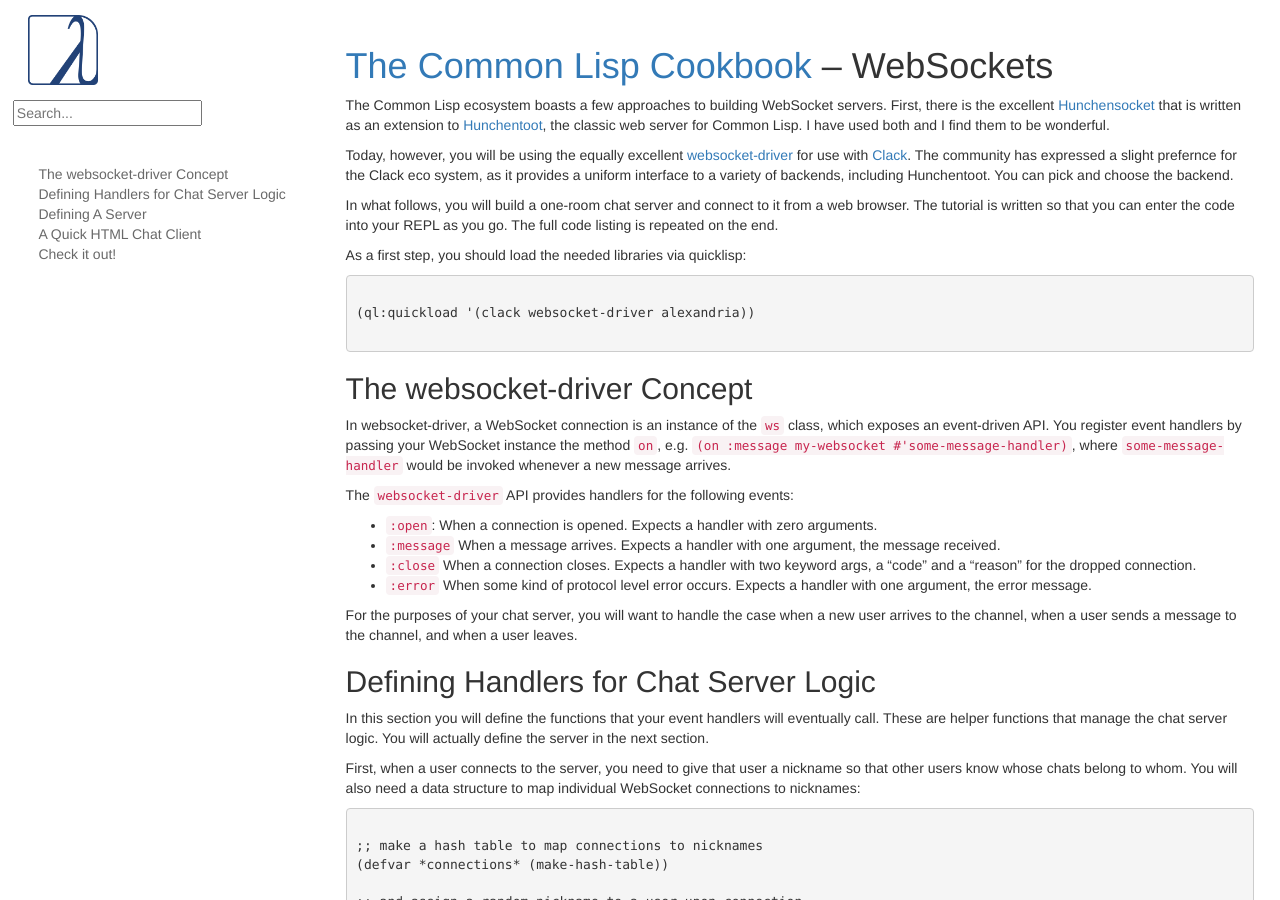
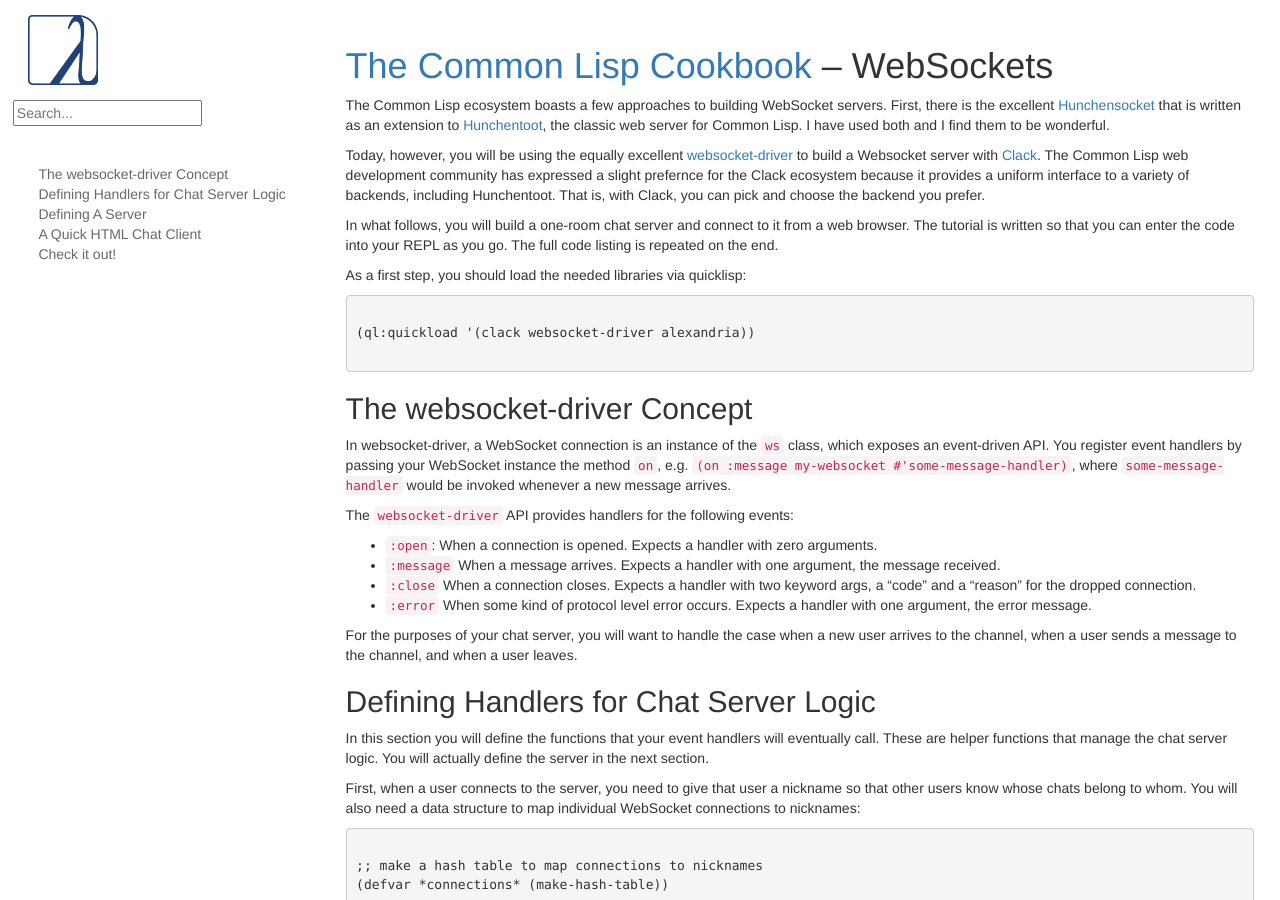
Before and after one commit to LispCookbook/cl-cookbook, a Jekyll site: the page built from websockets.md, in a window 1280 px wide and 900 px high. Built offline with Jekyll 4.4.1, drawn with Linux system fonts in a browser that asks for light colours.

Commit message:
Reworded, fixed a typo

```diff
--- a/websockets.md
+++ b/websockets.md
@@ -9,11 +9,11 @@
 web server for Common Lisp.  I have used both and I find them to be wonderful.
 
 Today, however, you will be using the equally excellent
-[websocket-driver](https://github.com/fukamachi/websocket-driver) for use with
-[Clack](https://github.com/fukamachi/clack). The community has expressed a
-slight prefernce for the Clack eco system, as it provides a uniform interface to
-a variety of backends, including Hunchentoot. You can pick and choose the
-backend.
+[websocket-driver](https://github.com/fukamachi/websocket-driver) to build a Websocket server with
+[Clack](https://github.com/fukamachi/clack). The Common Lisp web development community has expressed a
+slight prefernce for the Clack ecosystem because it provides a uniform interface to
+a variety of backends, including Hunchentoot. That is, with Clack, you can pick and choose the
+backend you prefer.
 
 In what follows, you will build a one-room chat server and connect to it from a
 web browser. The tutorial is written so that you can enter the code into your
```
